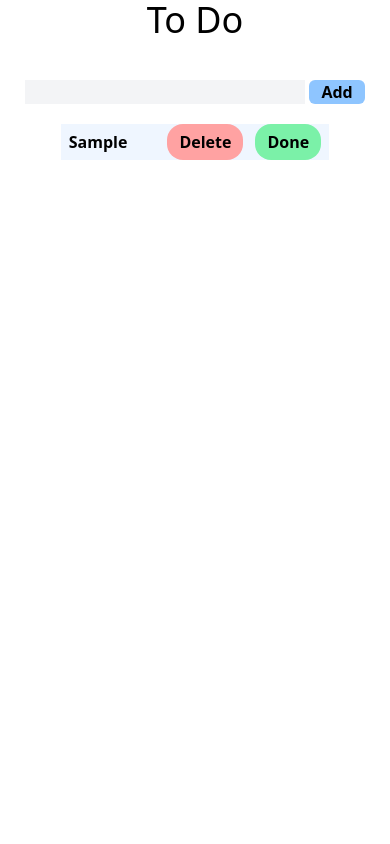
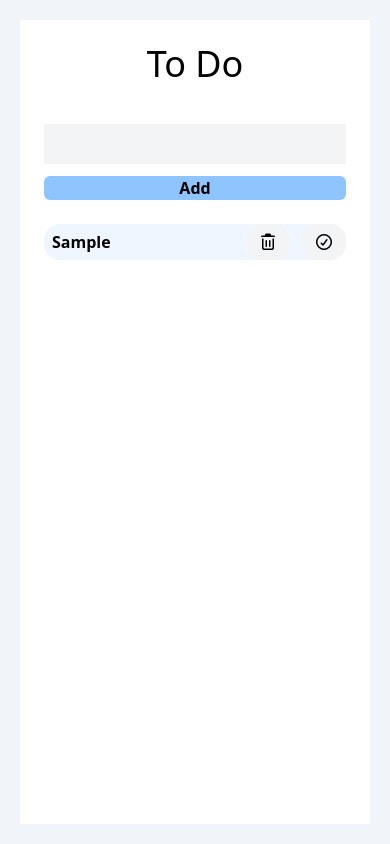
Before and after one commit to Raihan-10/Web-Development, a plain HTML site: page To Do/index.html in a window 390 px wide. Both pictures are taken after typing "Sample" into the empty fields and a click on the button "Add". Drawn offline with nearby package versions, Linux system fonts and the light colour scheme.

Commit message:
Make the web app responsive

```diff
--- a/To Do/index.html
+++ b/To Do/index.html
@@ -6,90 +6,30 @@
     <meta name="viewport" content="width=device-width, initial-scale=1.0">
     <!-- tailwind cdn -->
     <script src="https://cdn.jsdelivr.net/npm/@tailwindcss/browser@4"></script>
-
+    <!-- font awesome cdn -->
+    <link rel="stylesheet" href="https://cdnjs.cloudflare.com/ajax/libs/font-awesome/7.0.1/css/all.min.css"
+        integrity="sha512-2SwdPD6INVrV/lHTZbO2nodKhrnDdJK9/kg2XD1r9uGqPo1cUbujc+IYdlYdEErWNu69gVcYgdxlmVmzTWnetw=="
+        crossorigin="anonymous" referrerpolicy="no-referrer" />
     <title>Todo</title>
 </head>
 
-<body class="text-center">
+<body class="bg-slate-100 flex justify-center items-cente min-h-screen p-5">
+    <div class="bg-white p-6 w-full max-w-lg text-center">
+
         <h2 class="text-4xl">To Do</h2>
-    <div class="mt-10">
+        <div class="mt-10 flex gap-3 flex-col sm:flex-row">
             <!-- <label for="">Add your todo</label> -->
-        <input class="bg-gray-100 w-70" type="text" id="input">
+            <input class="bg-gray-100 flex-1 p-2" type="text" id="input">
             <button id="add-btn" class="btn bg-blue-300 px-3 font-bold rounded-md cursor-pointer">Add</button>
 
         </div>
         <div class="flex flex-col  justify-center items-center">
-        <ul id="list-container" class="mt-5 text-start px-2 max-w-100 bg-blue-50">
+            <ul id="list-container" class="mt-6 w-full bg-blue-50 space-y-5 rounded-2xl md:p-2">
                 <!-- <li class="bg-red-300 inline">delete</li> -->
             </ul>
         </div>
-    <script>
-
-        const input = document.getElementById('input');
-        const listContainer = document.getElementById('list-container')
-        const add = document.getElementById('add-btn');
-
-       function addTask() {
-            const inputValue = input.value.trim()      // trim() used so that even if user put a space and then click add, it cannot add a task
-            if (inputValue === '') return
-
-            // create list
-            const list = document.createElement('li');
-            list.classList.add('font-semibold', 'flex', 'justify-between', 'items-center', 'gap-10', 'rounded-2xl')
-            // list.innerText = inputValue;
-
-
-            // text span to get line-through
-            const text = document.createElement('span')
-            text.innerText = inputValue;
-
-            // create div
-            const div = document.createElement('div');
-            div.classList.add('flex', 'gap-3');
-
-            // create done button
-            const doneBtn = document.createElement('button')
-            doneBtn.innerText = 'Done';
-            doneBtn.classList.add('bg-green-300', 'hover:bg-green-400', 'cursor-pointer', 'px-3', 'py-1.5', 'font-semibold', 'rounded-2xl')
-
-            // create delete button
-
-            const deleteBtn = document.createElement('button');
-            deleteBtn.innerText = 'Delete'
-            deleteBtn.classList.add('bg-red-300', 'cursor-pointer', 'hover:bg-red-400', 'px-3', 'py-1.5', 'font-semibold', 'rounded-2xl')
-
-
-            // append delete and done button
-            div.appendChild(deleteBtn)
-            div.appendChild(doneBtn)
-
-            // append div button
-            list.appendChild(text)
-            list.appendChild(div)
-
-
-            // append list
-            listContainer.appendChild(list)
-
-            input.value = ''
-            deleteBtn.addEventListener('click', function () {
-                list.remove();
-            })
-            doneBtn.addEventListener('click', function done() {
-               text.classList.toggle('line-through')
-            })
-
-        };
-
-
-       add.addEventListener('click', addTask)
-       input.addEventListener('keypress', function (e){
-
-        if(e.key==='Enter'){
-            addTask();
-        }
-       })
-
+    </div>
+    <script src="./script.js">
     </script>
 </body>
 
--- /dev/null
+++ b/To Do/script.js
@@ -0,0 +1,111 @@
+const input = document.getElementById('input');
+const listContainer = document.getElementById('list-container')
+const addBtn = document.getElementById('add-btn');
+
+function addTask() {
+    const inputValue = input.value.trim()
+    // trim() used so that even if user put a space and then click add, it cannot add a task
+    if (inputValue === '') return
+
+
+    // create list
+    const list = document.createElement('li');
+    list.classList.add('font-semibold', 'flex', 'justify-between', 'items-center', 'rounded-2xl', 'gap-4', 'text-start')
+    // list.innerText = inputValue;
+
+
+    // text span to get line-through
+    const text = document.createElement('span')
+    text.innerText = inputValue;
+    text.classList.add('pl-2', 'flex-1', 'min-w-0');
+    // create div
+    const div = document.createElement('div');
+    div.classList.add('flex', 'gap-3');
+
+    // create done button
+    const doneBtn = document.createElement('button')
+    // doneBtn.innerText = 'Done';
+    doneBtn.setAttribute('data-action', 'done')
+    doneBtn.innerHTML = `<i class="pointer-events-none fa-regular fa-circle-check"></i>`;
+    doneBtn.classList.add('bg-gray-100', 'cursor-pointer', 'px-3', 'py-1.5', 'font-semibold', 'rounded-2xl', 'hover:text-green-500', 'transition-colors')
+
+    // create delete button
+
+    const deleteBtn = document.createElement('button');
+    // deleteBtn.innerText = 'Delete'
+    deleteBtn.setAttribute('data-action', 'delete')
+    deleteBtn.innerHTML = `<i class="pointer-events-none fa-regular fa-trash-can"></i>`;
+    deleteBtn.classList.add('bg-gray-100', 'cursor-pointer', 'hover:text-red-500', 'px-3', 'py-1.5', 'font-semibold', 'rounded-2xl', 'transition-colors')
+
+
+    // append delete and done button
+    div.appendChild(deleteBtn)
+    div.appendChild(doneBtn)
+
+    // append div button
+    list.appendChild(text)
+    list.appendChild(div)
+
+
+    // append list
+    listContainer.appendChild(list)
+
+
+
+    input.value = ''
+    // calling saveData function to save locally
+    saveData();
+
+};
+
+addBtn.addEventListener('click', addTask)
+input.addEventListener('keydown', function (e) {
+
+    if (e.key === 'Enter') {
+        addTask();
+    }
+})
+
+// Event delegation
+listContainer.addEventListener('click', function (e) {
+    if (e.target.dataset.action === 'delete') {
+        e.target.parentElement.parentElement.remove();
+        saveData()
+    }
+    if (e.target.dataset.action === 'done') {
+        e.target.parentElement.parentElement.querySelector('span').classList.toggle('line-through')
+        saveData();
+
+    }
+})
+
+
+
+// deleteBtn.addEventListener('click', function () {
+//     list.remove();
+//     // calling saveData function to save locally
+//     saveData();
+// })
+// doneBtn.addEventListener('click', function done() {
+//     text.classList.toggle('line-through')
+//     // calling saveData function to save locally
+//     saveData();
+// })
+
+
+//    save data locally
+function saveData() {
+    localStorage.setItem('todoData', listContainer.innerHTML)
+}
+
+// load data when refreshing a page
+function showData() {
+    const savedItems = localStorage.getItem('todoData')
+    if (savedItems) {
+        listContainer.innerHTML = savedItems
+    }
+}
+
+
+// when page reloads it will show the saved data
+showData()
```
Lines whose indentation alone changed are shown as unchanged.
